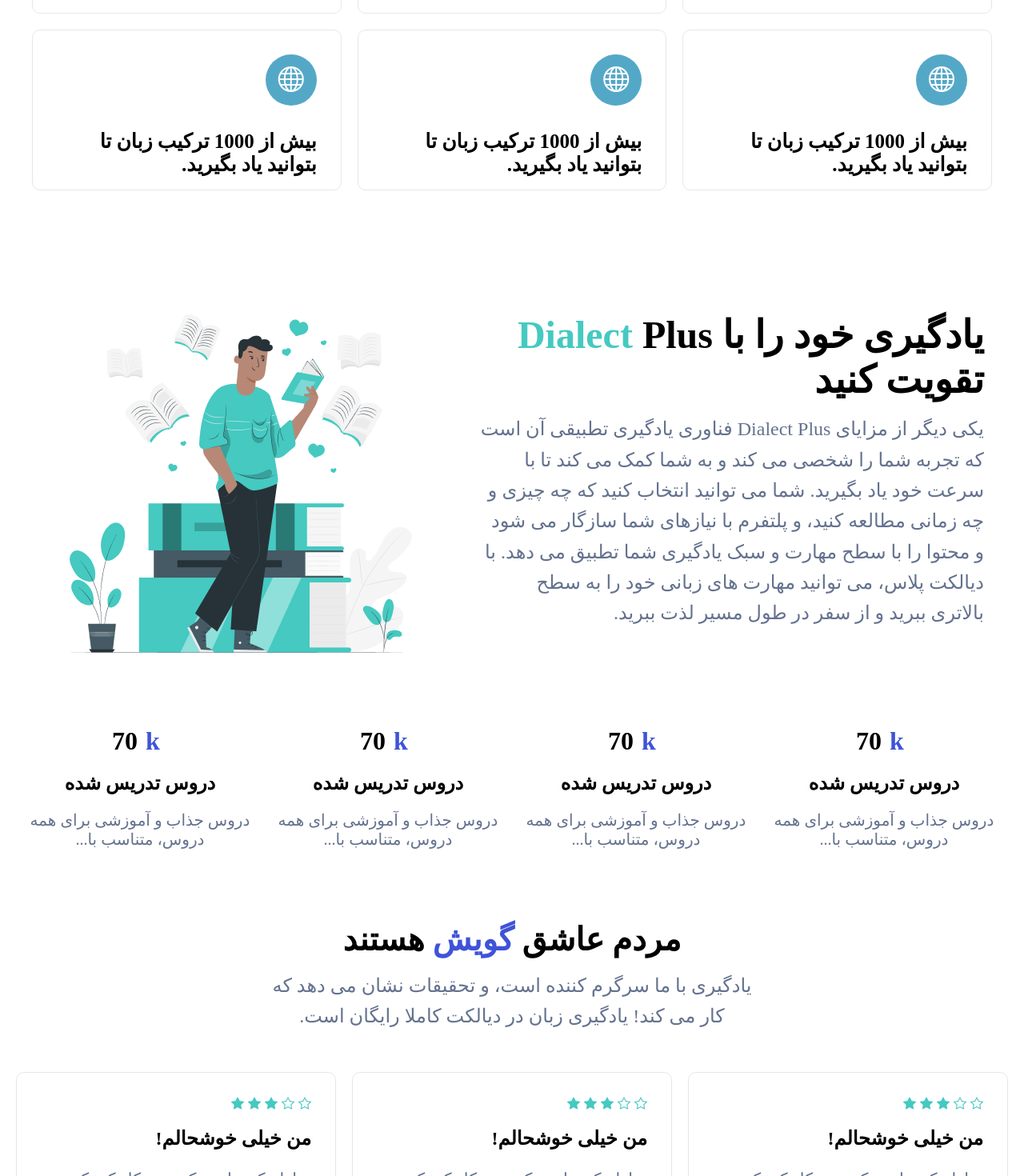
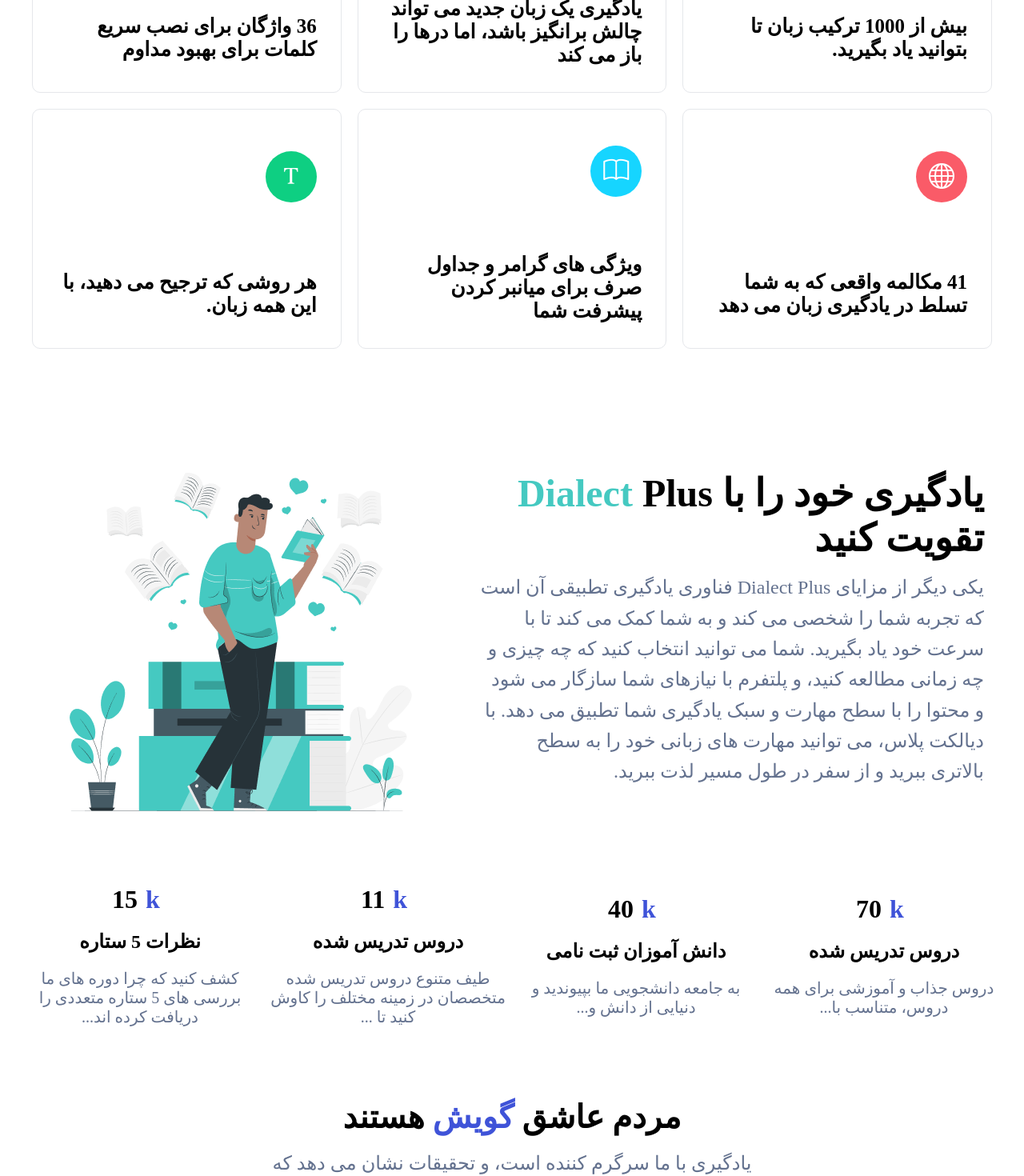
Before and after one commit to Zeynab-jalalian/nioland-mpv-react, a React (Vite) app: page / in a window 1280 px wide. Shown: the part 1820-3290 px from the top of the page at 80% size. Built offline with nearby package versions, Linux system fonts and the light colour scheme.

Commit message:
user props part1

```diff
--- a/src/components/BoxItem.jsx
+++ b/src/components/BoxItem.jsx
@@ -1,13 +1,13 @@
 import React from "react";
 
-function BoxItem() {
+function BoxItem({par,bgboxicon,icon}) {
   return (
     <div>
       <div className="box">
-        <div className="box-icon">
-          <i class="bi bi-globe"></i>
+        <div className="box-icon" style={{background:bgboxicon}}>
+          <i className={icon}></i>
         </div>
-        <h2>بیش از 1000 ترکیب زبان تا بتوانید یاد بگیرید.</h2>
+        <h2>{par}</h2>
       </div>
     </div>
   );
--- a/src/components/Boxes.css
+++ b/src/components/Boxes.css
@@ -24,6 +24,11 @@
   border: 1px solid #e5e7eb;
   border-radius: 10px;
   padding: 30px 30px 17px 30px;
+  height: 300px;
+  display: flex;
+  flex-direction: column;
+  align-items:start;
+  justify-content: space-around;
 }
 .box h2 {
   font-size: 25px;
@@ -49,6 +54,9 @@
     font-size: 2rem;
     text-align: center;
   }
+  .boxes h2{
+    font-size: 23px;
+  }
   .boxes-div {
     grid-template-columns: 1fr;
   }
--- a/src/components/Boxes.jsx
+++ b/src/components/Boxes.jsx
@@ -2,6 +2,38 @@
 import "./Boxes.css";
 import BoxItem from "./BoxItem";
 
+const boxitems = [
+  {
+    par: "بیش از 1000 ترکیب زبان تا بتوانید یاد بگیرید.",
+    bgboxicon:"#54a8c7",
+    icon:"bi bi-globe"
+  },
+  {
+    par: "یادگیری یک زبان جدید می تواند چالش برانگیز باشد، اما درها را باز می کند",
+    bgboxicon:"#FDB52A",
+    icon:"bi bi-book"
+  },
+  {
+    par: "36 واژگان برای نصب سریع کلمات برای بهبود مداوم",
+    bgboxicon:"#3F53D8",
+    icon:"bi bi-fonts"
+  },
+  {
+    par: "41 مکالمه واقعی که به شما تسلط در یادگیری زبان می دهد",
+    bgboxicon:"#FA5B68",
+    icon:"bi bi-globe"
+  },
+  {
+    par: "ویژگی های گرامر و جداول صرف برای میانبر کردن پیشرفت شما",
+    bgboxicon:"#16D5FF",
+    icon:"bi bi-book"
+  },
+  {
+    par: "هر روشی که ترجیح می دهید، با این همه زبان.",
+    bgboxicon:"#0ECF82",
+    icon:"bi bi-fonts"
+  },
+];
 function Boxes() {
   return (
     <div className="boxes">
@@ -10,12 +42,12 @@
         شیوه یادگیری زبان‌های جدید
       </h1>
       <div className="boxes-div">
-        <BoxItem />
-        <BoxItem />
-        <BoxItem />
-        <BoxItem />
-        <BoxItem />
-        <BoxItem />
+        <BoxItem {...boxitems[0]} />
+        <BoxItem {...boxitems[1]} />
+        <BoxItem {...boxitems[2]} />
+        <BoxItem {...boxitems[3]} />
+        <BoxItem {...boxitems[4]} />
+        <BoxItem {...boxitems[5]} />
       </div>
     </div>
   );
--- a/src/components/Cbox.jsx
+++ b/src/components/Cbox.jsx
@@ -1,6 +1,6 @@
 import React from 'react'
 
-function Cbox() {
+function Cbox({title,par,img,name,dec,rating=5}) {
   return (
     <div>
        <div className="c-box">
@@ -11,19 +11,17 @@
             <i class="bi bi-star-fill"></i>
             <i class="bi bi-star-fill"></i>
           </div>
-          <h2>من خیلی خوشحالم! </h2>
+          <h2>{title}</h2>
           <p>
-            سارا، یک صاحب کسب و کار کوچک، فروش آنلاین خود را در عرض سه ماه پس از
-            استفاده از پلتفرم تجارت الکترونیک ما دو برابر کرد و درآمد خود را
-            افزایش داد و پایگاه مشتریان خود را گسترش داد.
+           {par}
           </p>
           <div className="user-c">
             <div className="img-c">
-                <img src="/nioland-mpv-react/img/authour-3.jpeg" alt="" />
+                <img src={img} alt="" />
             </div>
             <div className="c-info">
-                <p>Fleix Everard</p>
-                <span>HR, Blue Soft Sol</span>
+                <p>{name}</p>
+                <span>{dec}</span>
             </div>
           </div>
         </div>
--- a/src/components/Comments.jsx
+++ b/src/components/Comments.jsx
@@ -15,9 +15,29 @@
         </p>
       </div>
       <div className="comments-box">
-        <Cbox />
-        <Cbox />
-        <Cbox />
+        <Cbox
+          title="من خیلی خوشحالم!"
+          par=" سارا، یک صاحب کسب و کار کوچک، فروش آنلاین خود را در عرض سه ماه پس از
+            استفاده از پلتفرم تجارت الکترونیک ما دو برابر کرد و درآمد خود را
+            افزایش داد و پایگاه مشتریان خود را گسترش داد."
+          img="/nioland-mpv-react/img/authour-3.jpeg"
+          name="Fleix Everard"
+          dec="HR, Blue Soft Sol"
+        />
+        <Cbox
+          title=" راه حل های درخشان "
+          par=" سارا، یک صاحب کسب و کار کوچک، فروش آنلاین خود را در عرض سه ماه پس از استفاده از پلتفرم تجارت الکترونیک ما دو برابر کرد و درآمد خود را افزایش داد و پایگاه مشتریان خود را گسترش داد."
+          img="/nioland-mpv-react/img/authour-2.jpeg"
+          name="Boris Elbert"
+          dec="Green Tech"
+        />
+        <Cbox
+          title=" بهترین بستر برای یادگیری"
+          par=" سارا، یک صاحب کسب و کار کوچک، فروش آنلاین خود را در عرض سه ماه پس از استفاده از پلتفرم تجارت الکترونیک ما دو برابر کرد و درآمد خود را افزایش داد و پایگاه مشتریان خود را گسترش داد."
+          img="/nioland-mpv-react/img/authour-1.jpeg"
+          name="Ivor Herbert"
+          dec="Manager, Airlines"
+        />
       </div>
     </div>
   );
--- a/src/components/Items.jsx
+++ b/src/components/Items.jsx
@@ -1,13 +1,35 @@
 import React from "react";
 import Itemsdiv from "./Itemsdiv";
 
+const items = [
+  {
+    amount: "70",
+    title: "دروس تدریس شده",
+    par: "دروس جذاب و آموزشی برای همه دروس، متناسب با...",
+  },
+  {
+    amount: "40",
+    title: "دانش آموزان ثبت نامی",
+    par: "به جامعه دانشجویی ما بپیوندید و دنیایی از دانش و...",
+  },
+  {
+    amount: "11",
+    title: "دروس تدریس شده",
+    par: "طیف متنوع دروس تدریس شده متخصصان در زمینه مختلف را کاوش کنید تا ...",
+  },
+  {
+    amount: "15",
+    title: "نظرات 5 ستاره",
+    par: "کشف کنید که چرا دوره های ما بررسی های 5 ستاره متعددی را دریافت کرده اند...",
+  },
+];
 function Items() {
   return (
     <div className="items1">
-      <Itemsdiv />
-      <Itemsdiv />
-      <Itemsdiv />
-      <Itemsdiv />
+      <Itemsdiv {...items[0]} />
+      <Itemsdiv {...items[1]} />
+      <Itemsdiv {...items[2]} />
+      <Itemsdiv {...items[3]} />
     </div>
   );
 }
--- a/src/components/Itemsdiv.jsx
+++ b/src/components/Itemsdiv.jsx
@@ -1,14 +1,14 @@
 import React from 'react'
 import "./Items.css";
-function Itemsdiv() {
+function Itemsdiv({amount,title,par}) {
   return (
       <div className="item1">
           <h1>
-            70
+            {amount}
             <span>k</span>
           </h1>
-          <h2>دروس تدریس شده</h2>
-          <p>دروس جذاب و آموزشی برای همه دروس، متناسب با...</p>
+          <h2>{title}</h2>
+          <p>{par}</p>
         </div>
   )
 }
```
Also changed, not shown: public/img/authour-1.jpeg (added), public/img/authour-2.jpeg (added).
